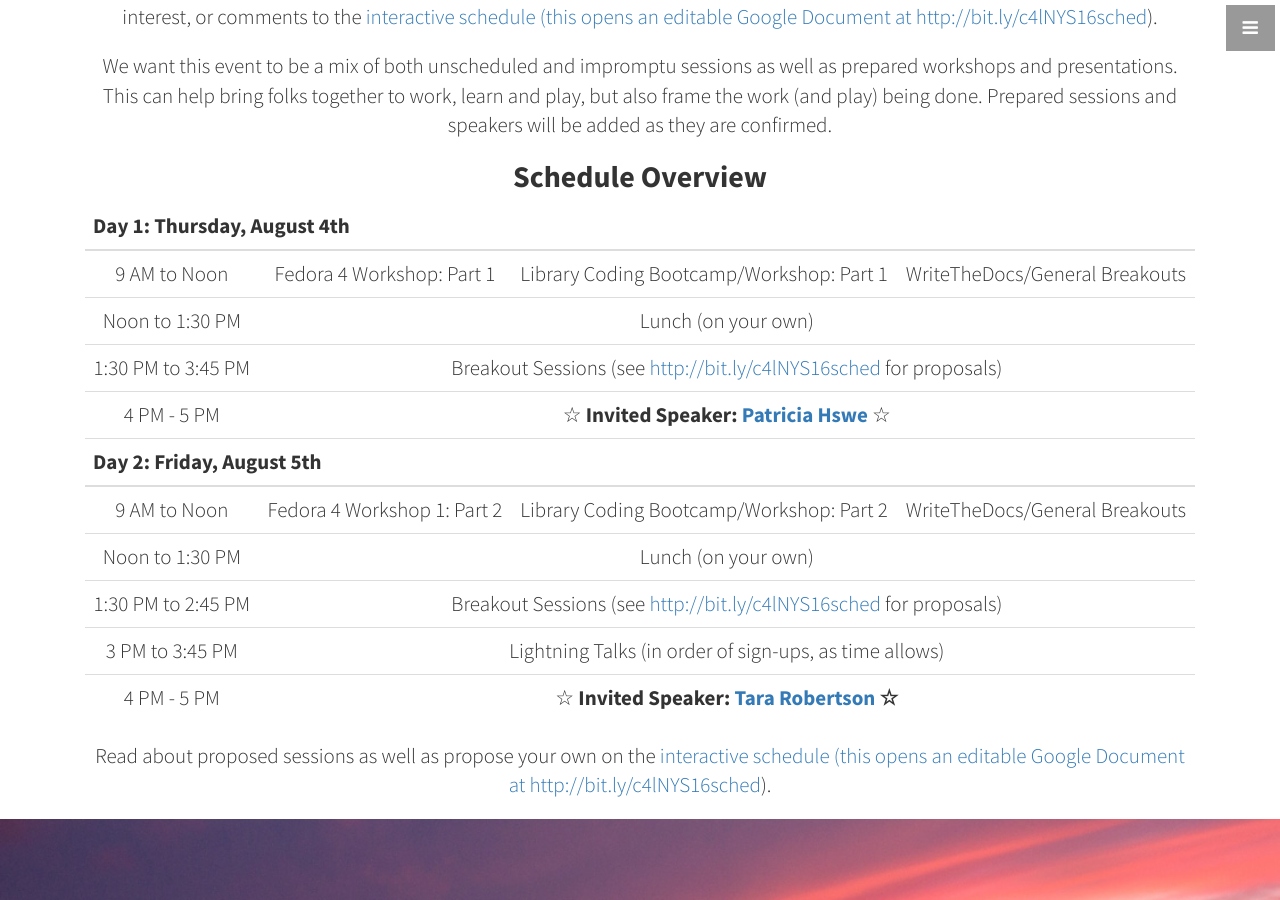
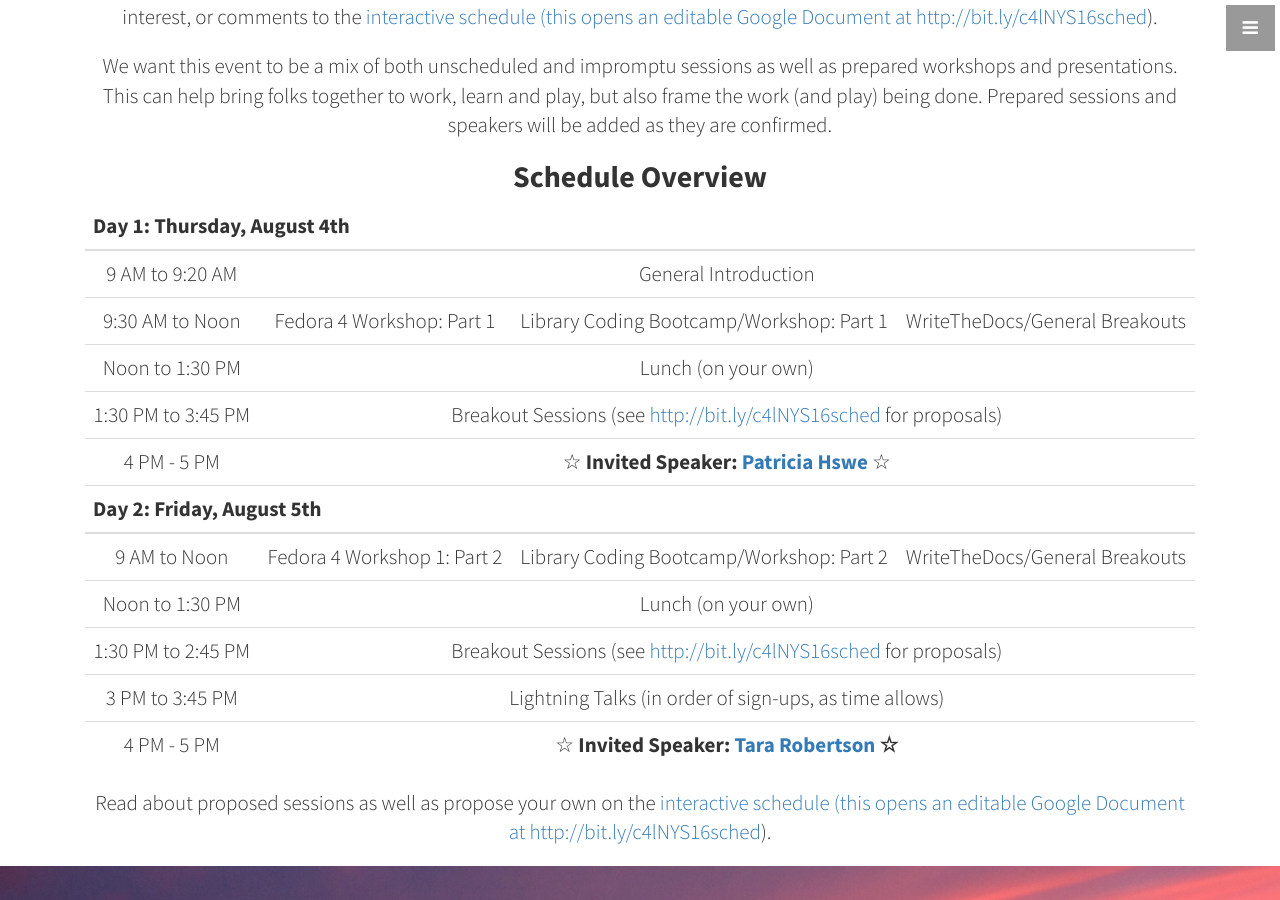
Before and after one commit to code4libNYS/2016, a Jekyll site: the page built from index.html, in a window 1280 px wide and 900 px high, scrolled down 2473 px. Built offline with Jekyll 4.4.1, drawn with Linux system fonts in a browser that asks for light colours.

Commit message:
updated sched for intro 20 minutes

```diff
--- a/_includes/sched.html
+++ b/_includes/sched.html
@@ -18,7 +18,11 @@
           </thead>
           <tbody>
             <tr>
-              <td class="lead">9 AM to Noon</td>
+              <td class="lead">9 AM to 9:20 AM</td>
+              <td colspan=3 class="lead">General Introduction</td>
+            </tr>
+            <tr>
+              <td class="lead">9:30 AM to Noon</td>
               <td class="lead">Fedora 4 Workshop: Part 1</td>
               <td class="lead">Library Coding Bootcamp/Workshop: Part 1</td>
               <td class="lead">WriteTheDocs/General Breakouts</td>
```
